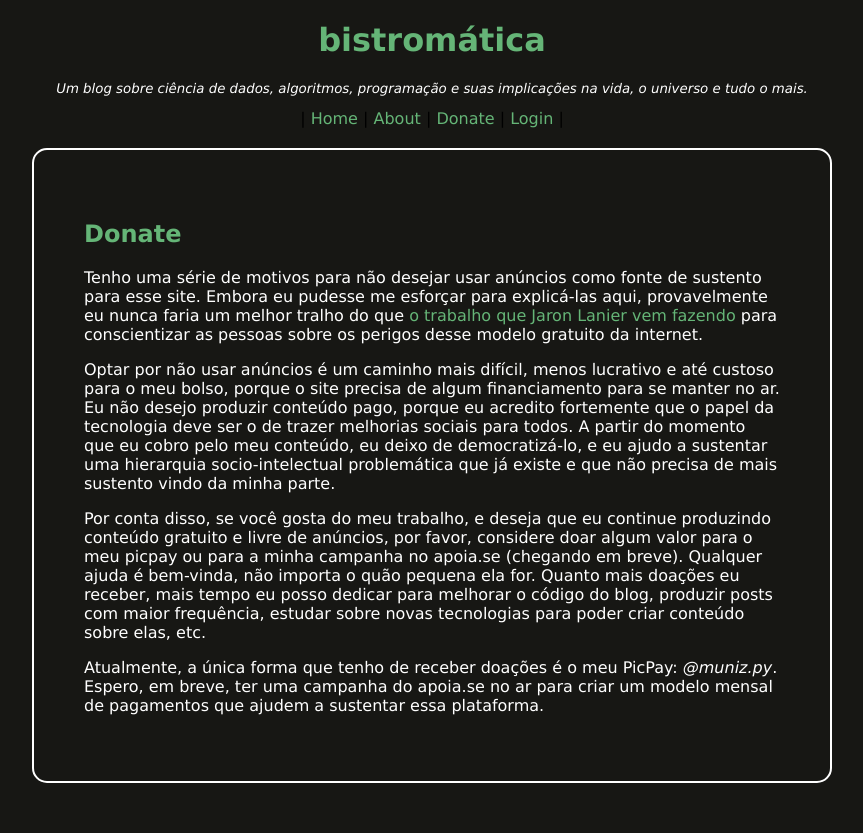
After one commit to fpmuniz/bistromatica, a Django app: page /donate/ in a window 1280 px wide. The commit adds this page. Shown: the whole page, without its empty margins (208-1071 px from the left). Run offline with Django 3.2, Linux system fonts and the light colour scheme.

Commit message:
Added donate.html

```diff
--- a/blog/templates/blog/base.html
+++ b/blog/templates/blog/base.html
@@ -25,6 +25,7 @@
 		|
 		<a href="{% url 'index' %}">Home</a> |
 		<a href="{% url 'about' %}">About</a> |
+		<a href="{% url 'donate' %}">Donate</a> |
 
 		{% if not user.is_authenticated %}
 		<a href="{% url 'login' %}">Login</a> |
--- /dev/null
+++ b/blog/templates/blog/donate.html
@@ -0,0 +1,14 @@
+{% extends "./base.html" %}
+
+{% block content %}
+<article>
+	<h2>Donate</h2>
+	<p>Tenho uma série de motivos para não desejar usar anúncios como fonte de sustento para esse site. Embora eu pudesse me esforçar para explicá-las aqui, provavelmente eu nunca faria um melhor tralho do que <a href="https://www.youtube.com/watch?v=qQ-PUXPVlos">o trabalho que Jaron Lanier vem fazendo </a>para conscientizar as pessoas sobre os perigos desse modelo gratuito da internet.</p>
+
+	<p>Optar por não usar anúncios é um caminho mais difícil, menos lucrativo e até custoso para o meu bolso, porque o site precisa de algum financiamento para se manter no ar. Eu não desejo produzir conteúdo pago, porque eu acredito fortemente que o papel da tecnologia deve ser o de trazer melhorias sociais para todos. A partir do momento que eu cobro pelo meu conteúdo, eu deixo de democratizá-lo, e eu ajudo a sustentar uma hierarquia socio-intelectual problemática que já existe e que não precisa de mais sustento vindo da minha parte.</p>
+
+	<p>Por conta disso, se você gosta do meu trabalho, e deseja que eu continue produzindo conteúdo gratuito e livre de anúncios, por favor, considere doar algum valor para o meu picpay ou para a minha campanha no apoia.se (chegando em breve). Qualquer ajuda é bem-vinda, não importa o quão pequena ela for. Quanto mais doações eu receber, mais tempo eu posso dedicar para melhorar o código do blog, produzir posts com maior frequência, estudar sobre novas tecnologias para poder criar conteúdo sobre elas, etc.</p>
+
+	<p>Atualmente, a única forma que tenho de receber doações é o meu PicPay: <em>@muniz.py</em>. Espero, em breve, ter uma campanha do apoia.se no ar para criar um modelo mensal de pagamentos que ajudem a sustentar essa plataforma.</p>
+</article>
+{% endblock content %}
--- a/blog/urls.py
+++ b/blog/urls.py
@@ -11,5 +11,6 @@ urlpatterns = [
     path('posts/<int:pk>/publish/', views.PostPublishView.as_view(), name='post_publish'),
     path('posts/publish/', views.PostPublishView.as_view(), name='post_publish'),
     path('about/', views.about, name='about'),
+    path('donate/', views.donate, name='donate'),
     path('', views.index, name='index'),
 ]
--- a/blog/views.py
+++ b/blog/views.py
@@ -14,6 +14,11 @@ def index(request):
 
 def about(request):
 	template = loader.get_template('blog/about.html')
+	context = {}
+	return HttpResponse(template.render(context, request))
+
+def donate(request):
+	template = loader.get_template('blog/donate.html')
 	context = {}
 	return HttpResponse(template.render(context, request))
 
```
